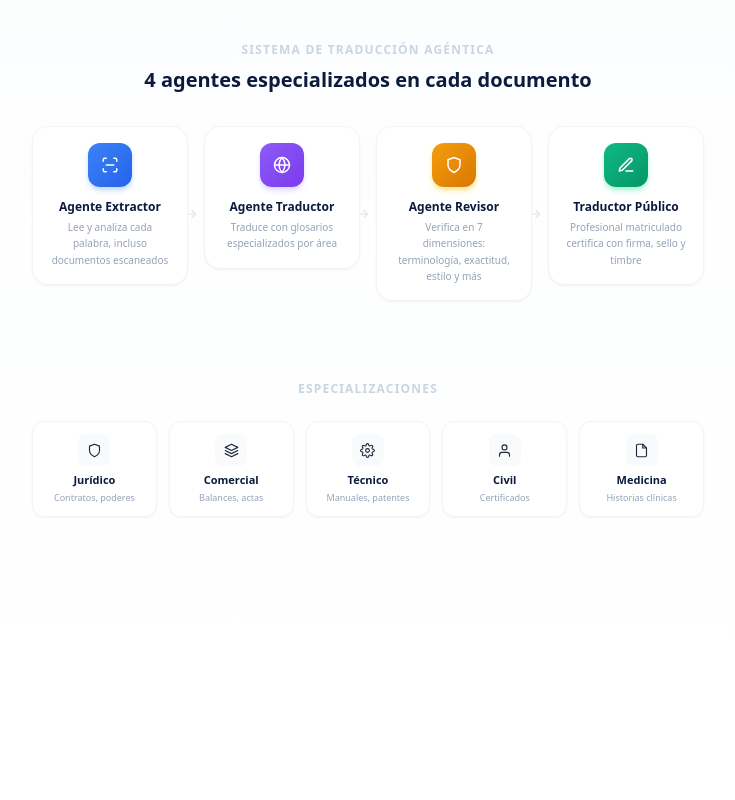
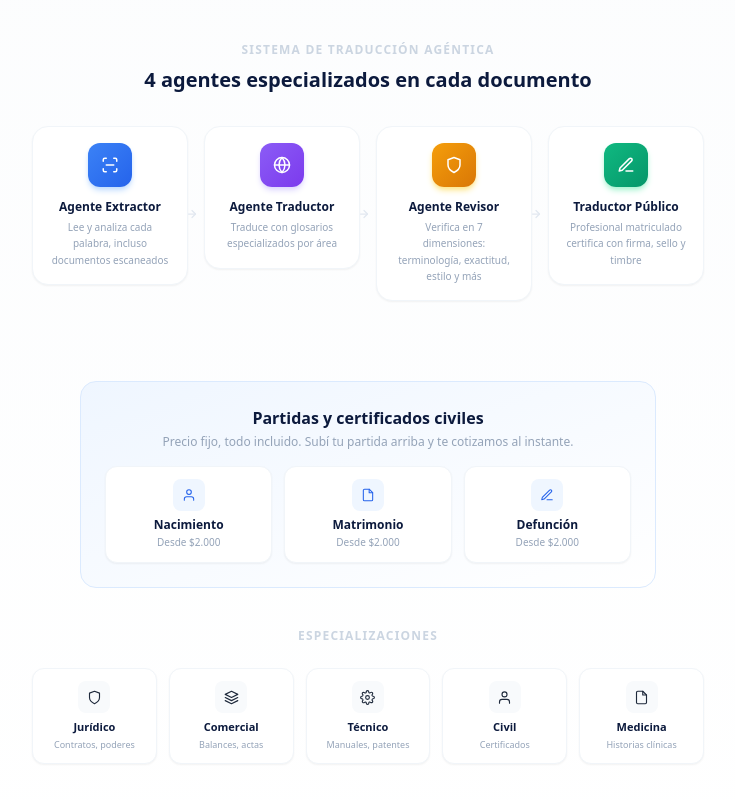
Before and after one commit to DiegoKunko/humara, a React (Vite) app: page / in a window 1280 px wide. Shown: the part 1172-1972 px from the top of the page, without its empty margins (272-1007 px from the left). Before the commit the page ends 1849 px from the top, so only its background shows below. Built offline with nearby package versions, Linux system fonts and the light colour scheme; no server answers; the database is empty.

Commit message:
fix: partidas as info section only, not interactive buttons in flow
Partidas show as informational cards in landing. StepPlan no longer
offers partida selection — will be auto-detected by OCR agent in future.

Co-Authored-By: Claude Opus 4.6 (1M context) <noreply@anthropic.com>

```diff
--- a/src/steps/StepPlan.jsx
+++ b/src/steps/StepPlan.jsx
@@ -155,25 +155,6 @@ export const StepPlan = ({
         </div>
       )}
 
-      {/* Partidas — precio fijo */}
-      {!isPartida && (
-        <div className="bg-slate-50 rounded-xl p-4 border border-slate-100">
-          <p className="text-xs font-bold text-slate-400 uppercase tracking-wider mb-3">Partidas y certificados — precio fijo</p>
-          <div className="flex gap-2">
-            {PARTIDA_OPTIONS.map((o) => (
-              <button
-                key={o.v}
-                onClick={() => setDocType(o.v)}
-                className="flex-1 flex items-center justify-center gap-1.5 py-2.5 rounded-lg text-xs font-semibold border border-slate-200 bg-white text-slate-500 hover:border-brand-300 hover:text-brand-600 transition-all"
-              >
-                <Icon name={o.icon} size={13} strokeWidth={1.8} />
-                {o.l.replace("Partida de ", "")}
-              </button>
-            ))}
-          </div>
-        </div>
-      )}
-
       {isPartida && (
         <button
           onClick={() => setDocType("general")}
--- a/src/steps/StepUpload.jsx
+++ b/src/steps/StepUpload.jsx
@@ -301,7 +301,7 @@ export const StepUpload = ({
           </div>
 
           {/* spacer */}
-          <div className="mt-3" />
+          <div className="mt-1" />
         </div>
       </div>
 
@@ -383,8 +383,35 @@ export const StepUpload = ({
         </div>
       </div>
 
+      {/* ── PARTIDAS — info, precio fijo ─────────────────────────── */}
+      <div className="mt-14 md:mt-20 max-w-xl mx-auto">
+        <div className="bg-gradient-to-br from-brand-50 to-white rounded-2xl border border-brand-100 p-6">
+          <h3 className="text-base font-extrabold text-brand-900 text-center mb-1">
+            Partidas y certificados civiles
+          </h3>
+          <p className="text-xs text-slate-400 text-center mb-4">
+            Precio fijo, todo incluido. Subí tu partida arriba y te cotizamos al instante.
+          </p>
+          <div className="grid grid-cols-3 gap-3">
+            {[
+              { icon: "user", name: "Nacimiento", price: "Desde $2.000" },
+              { icon: "file", name: "Matrimonio", price: "Desde $2.000" },
+              { icon: "pen", name: "Defunción", price: "Desde $2.000" },
+            ].map((o, i) => (
+              <div key={i} className="bg-white rounded-xl border border-slate-100 p-3 text-center shadow-sm">
+                <div className="w-8 h-8 rounded-lg bg-brand-50 flex items-center justify-center mx-auto mb-1.5">
+                  <Icon name={o.icon} size={14} color="#2563eb" strokeWidth={1.8} />
+                </div>
+                <p className="text-xs font-bold text-brand-900">{o.name}</p>
+                <p className="text-[10px] text-slate-400 mt-0.5">{o.price}</p>
+              </div>
+            ))}
+          </div>
+        </div>
+      </div>
+
       {/* ── ESPECIALIDADES ─────────────────────────── */}
-      <div className="mt-14 md:mt-20 mb-8 max-w-2xl mx-auto">
+      <div className="mt-10 mb-8 max-w-2xl mx-auto">
         <h2 className="text-center text-xs font-bold text-slate-300 uppercase tracking-widest mb-6">
           Especializaciones
         </h2>
```
